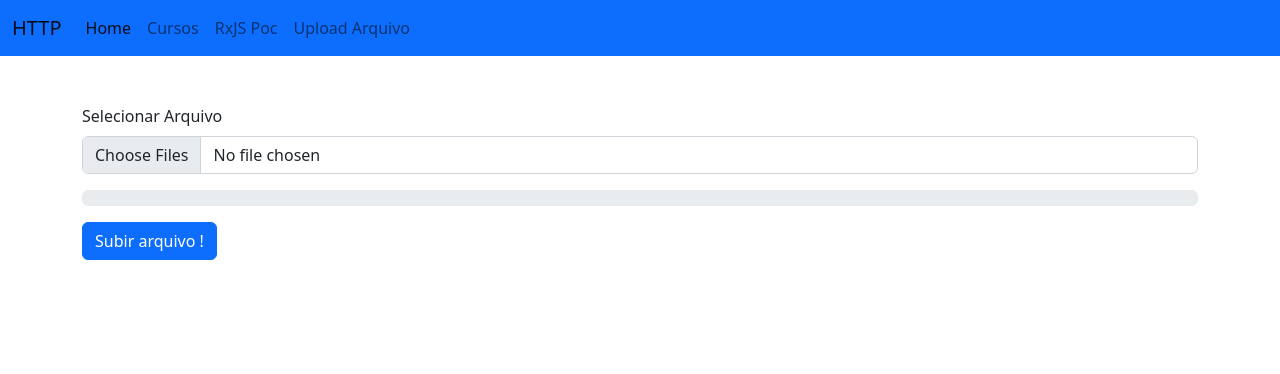
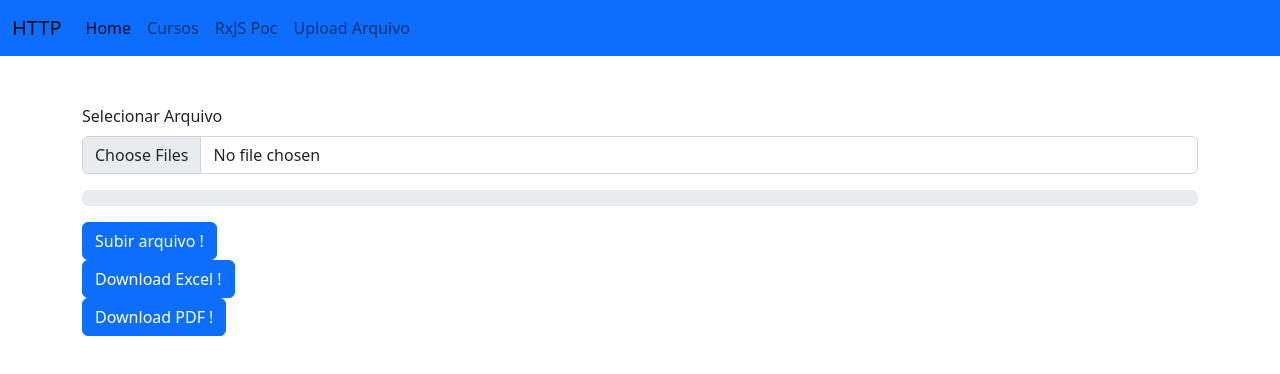
Before and after one commit to israeldiassoares/angular-learning, an Angular app in the folder requests-http/: page /upload in a window 1280 px wide. Shown: the top 374 px of the page. Built offline with nearby package versions, Linux system fonts and the light colour scheme.

Commit message:
refact response progress % and progress bar

```diff
--- a/requests-http/src/app/shared/rxjs-operators.ts
+++ b/requests-http/src/app/shared/rxjs-operators.ts
@@ -3,13 +3,17 @@ import { filter, map, pipe, tap } from 'rxjs'
 
 export function filterResponse<T>() {
   return pipe(
-    uploadProgress(progress => {
-      console.log('progress', progress)
-      progress = progress
-    }),
     filter((event: any) => event.type === HttpEventType.Response),
-    map((resposta: HttpResponse<T>) => resposta.body)
+    map((res: HttpResponse<T>) => res.body)
   )
+  // return pipe(
+  //   uploadProgress((progress: number) => {
+  //     console.log('progress', progress)
+  //     this.progress = progress
+  //   }),
+  //   filter((event: any) => event.type === HttpEventType.Response),
+  //   map((resposta: HttpResponse<T>) => resposta.body)
+  // )
 }
 
 export function uploadProgress<T>(cb: (progress: number) => void) {
--- a/requests-http/src/app/upload-file/upload-file/upload-file.component.html
+++ b/requests-http/src/app/upload-file/upload-file/upload-file.component.html
@@ -25,3 +25,17 @@
     (click)="onUpload()"
     [disabled]="!files"
     >Subir arquivo !</button></div>
+
+
+    <div class=""><button
+      type="button"
+      class="btn btn-primary"
+      (click)="onDownloadExcel()"
+      >Download Excel !</button></div>
+
+
+      <div class=""><button
+        type="button"
+        class="btn btn-primary"
+        (click)="onDownloadPDF()"
+        >Download PDF !</button></div>
--- a/requests-http/src/app/upload-file/upload-file/upload-file.component.ts
+++ b/requests-http/src/app/upload-file/upload-file/upload-file.component.ts
@@ -2,7 +2,7 @@ import { HttpEvent, HttpEventType, HttpResponse, HttpSentEvent } from '@angular/
 import { Observable } from 'rxjs'
 import { UploadFileService } from './../upload-file.service'
 import { Component, OnDestroy, OnInit } from '@angular/core'
-import { filterResponse } from 'src/app/shared/rxjs-operators'
+import { filterResponse, uploadProgress } from 'src/app/shared/rxjs-operators'
 
 @Component({
   selector: 'app-upload-file',
@@ -13,7 +13,7 @@ export class UploadFileComponent implements OnInit, OnDestroy {
 
   //Estrutura de dados Set faz a filtragem dos arquivos fazendo submiter apenas uma cóppia do registro, não havendo registros duplicados. Caso seja Necessario utilizar array
   files: Set<File>
-  progress = 0
+  progress:number = 0
 
   constructor(private service: UploadFileService) {
     this.files = new Set()
@@ -41,7 +41,11 @@ export class UploadFileComponent implements OnInit, OnDestroy {
 
     if (this.files && this.files.size > 0) {
       this.service.upload(this.files, '/api/upload')
-        .pipe(
+       .pipe(
+          uploadProgress(progress => {
+            console.log(progress);
+            this.progress = progress;
+          }),
           filterResponse()
         )
         .subscribe(response => console.log('uploadConcluido', event))
```
